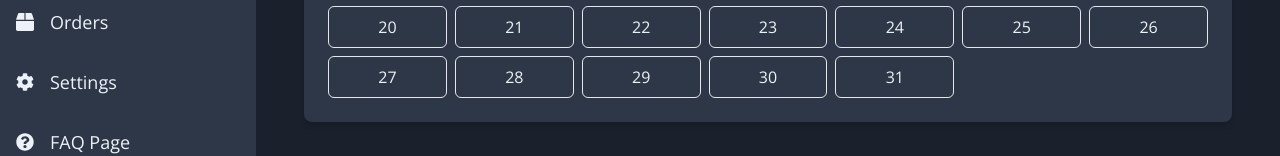
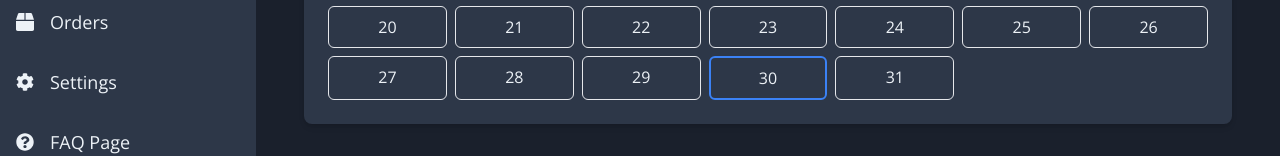
Before and after one commit to rafayel-dev/cli-dashboard, a React (Create React App) app: page /calendar in a window 1280 px wide. Shown: the part 416-572 px from the top of the page. Built offline with nearby package versions, Linux system fonts and the light colour scheme; sample sign-in values are in the browser's storage.

Commit message:
feat: Highlight today's date in CalendarPage
Ensures that today's date is always visually distinct in the calendar,
providing a clear reference point for the user.

```diff
--- a/src/pages/CalendarPage.js
+++ b/src/pages/CalendarPage.js
@@ -43,11 +43,13 @@ const CalendarPage = () => {
     calendarDays.push(<div key={`empty-${i}`} className="p-2"></div>);
   }
   for (let i = 1; i <= daysInMonth; i++) {
+    const today = new Date();
+    const isToday = today.getDate() === i && today.getMonth() === month && today.getFullYear() === year;
     const isSelected = selectedDate && selectedDate.getDate() === i && selectedDate.getMonth() === month && selectedDate.getFullYear() === year;
     calendarDays.push(
       <div
         key={i}
-        className={`p-2 border rounded-md cursor-pointer ${isSelected ? 'bg-highlight text-white' : 'hover:bg-accent text-text-primary'}`}
+        className={`p-2 border rounded-md cursor-pointer ${isSelected ? 'bg-highlight text-white' : isToday ? 'border-2 border-blue-500' : 'hover:bg-accent text-text-primary'}`}
         onClick={() => handleDateClick(new Date(year, month, i))}
       >
         {i}
```
